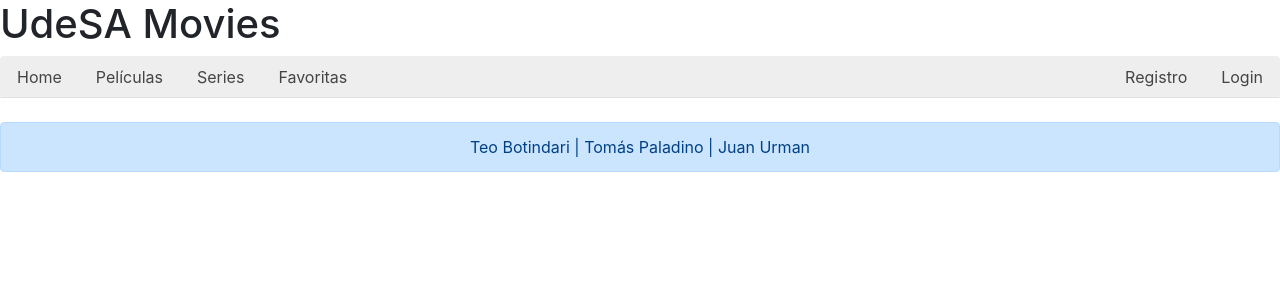
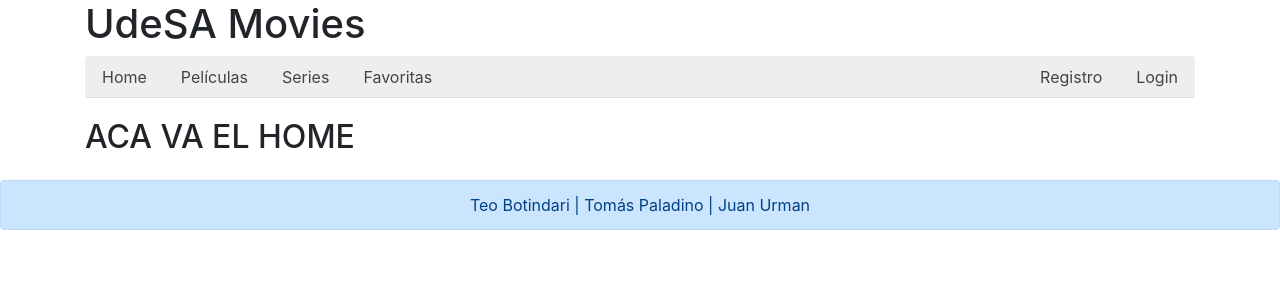
Before and after one commit to juanurman/UrmanBotindariPaladino9, a React (Create React App) app: page / in a window 1280 px wide. Shown: the top 300 px of the page. Built offline with nearby package versions, Linux system fonts and the light colour scheme.

Commit message:
Funcionamiento del switch, creacion de screens

```diff
--- a/src/App.js
+++ b/src/App.js
@@ -1,12 +1,18 @@
 import Footer from "./components/Footer/Footer.js";
 import Header from "./components/Header/Header.js";
 import {Switch, Route} from "react-router-dom"
+import Home from "./screen/Home/Home.js"
 
 
 function App() {
   return (
     <div>
+      <div className="container">
       <Header/>
+      <Switch>
+        <Route path="/" exact={true} component={Home}/>
+      </Switch>
+      </div>
       <Footer/>
     </div>
   );
--- a/src/index.js
+++ b/src/index.js
@@ -1,6 +1,11 @@
 import ReactDOM from 'react-dom/client';
 import App from './App';
+import { BrowserRouter } from "react-router-dom";
 
 
 const root = ReactDOM.createRoot(document.getElementById('root'));
-root.render(<App />);
+root.render(
+    <BrowserRouter>
+    <App />
+    </BrowserRouter>
+);
--- a/src/screen/Home/Home.js
+++ b/src/screen/Home/Home.js
@@ -0,0 +1,9 @@
+import React from "react";
+
+function Home() {
+    return(
+    <h2>ACA VA EL HOME</h2>
+    )
+}
+
+export default Home
```
Also changed, not shown: src/screen/Favoritos/Favoritos.js (added).
